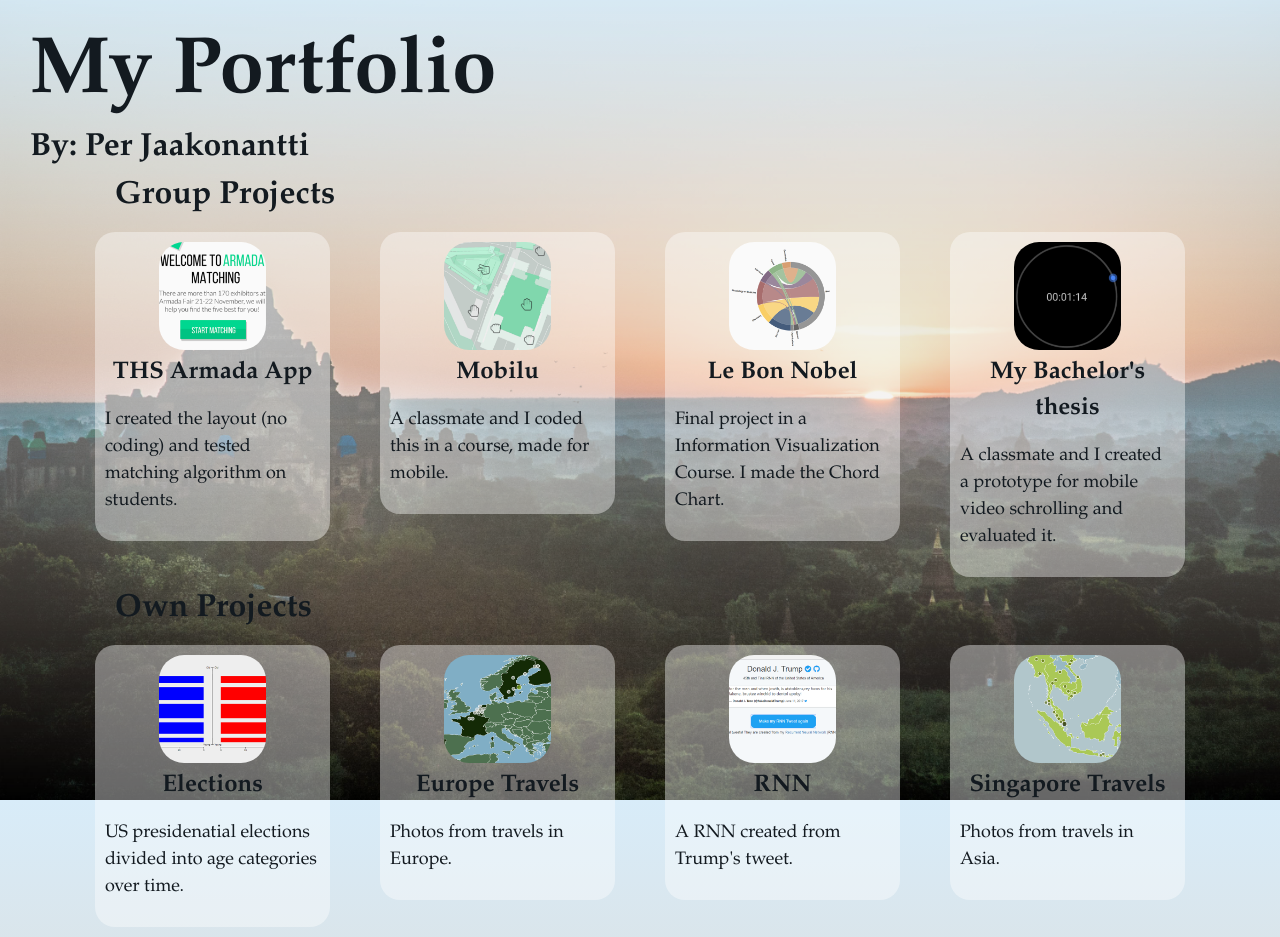
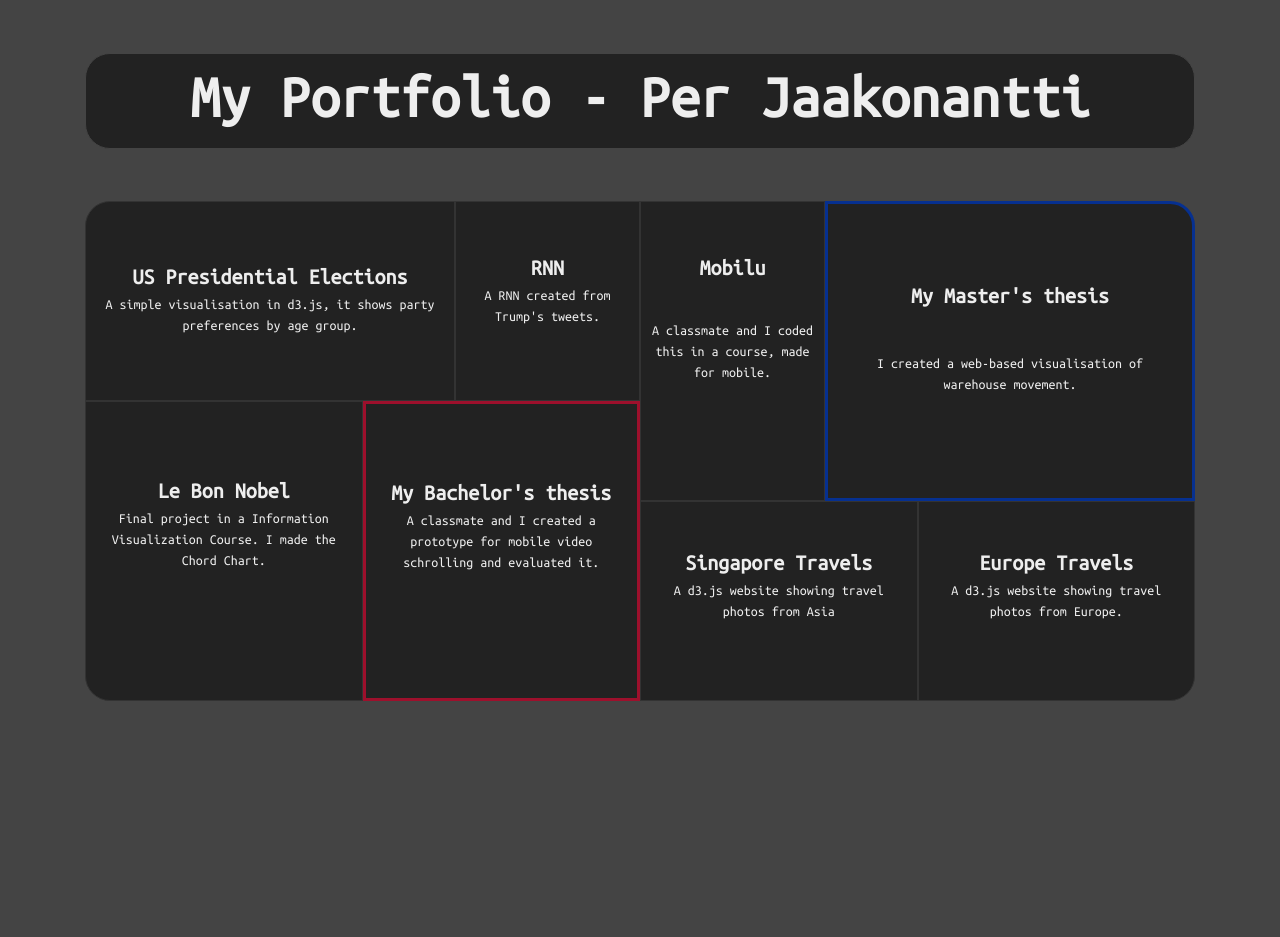
Before and after one commit to Paeron/portfolio, a plain HTML site: page index.html in a window 1280 px wide. After the commit the page ends 800 px from the top, so only its background shows below. Drawn offline with nearby package versions, Linux system fonts and the light colour scheme.

Commit message:
New Design
November 2018

```diff
--- a/index.html
+++ b/index.html
@@ -10,61 +10,102 @@
 
   <link rel="stylesheet" href="https://maxcdn.bootstrapcdn.com/bootstrap/4.0.0-beta.3/css/bootstrap.min.css" integrity="sha384-Zug+QiDoJOrZ5t4lssLdxGhVrurbmBWopoEl+M6BdEfwnCJZtKxi1KgxUyJq13dy" crossorigin="anonymous">
 
+  <link href="https://fonts.googleapis.com/css?family=Open+Sans&amp;subset=latin-ext" rel="stylesheet">
+
+  <link href="https://fonts.googleapis.com/css?family=Ubuntu+Mono&amp;subset=latin-ext" rel="stylesheet">
+
   <link rel="stylesheet" href="styles.css">
 </head>
 
 <body>
-	<h1>My Portfolio</h1>
-	<h2>By: Per Jaakonantti</h2>
+
 	<div class="container">
-		<h2>Group Projects</h2>
-		<div class="row">
-			<div class="col-lg-3 col-md-3 col-sm-6">
-				<div class="item" onclick="linkOpener('https://play.google.com/store/apps/details?id=se.ths.kth.Aramda&hl=sv')">
-					<img src="armada.png" class="imgProject"></img><p class="title">THS Armada App</p><p>I created the layout (no coding) and tested matching algorithm on students.</p>
+		<br>
+		<div class="header">
+			<h1>My Portfolio - Per Jaakonantti</h1>
+		</div>
+		<br>
+	</div>
+
+
+	<div class="container">
+		<div class="row no-gutters">
+			<div class="col-xl-6">
+				<div class="row height2 no-gutters">
+					<div class="col-xl-8">
+						<div class="item parent topleft noimage" onclick="linkOpener('https://paeron.github.io/elections/')">
+
+							<!--
+							<img src="elections.png" class="imgProject" id="elections">
+							-->
+
+							<p class="title">US Presidential Elections</p>
+							<p>A simple visualisation in d3.js, it shows party preferences by age group.</p>
+						</div>
+					</div>
+					<div class="col-xl-4">
+						<div class="item parent noimage extra" onclick="linkOpener('https://paeron.github.io/RNN/')">
+							<!--
+							<img src="rnn.png" class="imgProject">
+							-->
+						<p class="title">RNN</p><p>A RNN created from Trump's tweets. </p>
+						</div>
+					</div>
+				</div>
+				<div class="row height3 no-gutters">
+					<div class="col-xl-6">
+						<div class="item parent bottomleft noimage extra" onclick="linkOpener('https://lebonnobel.github.io/nobel/')">
+							<!--
+							<img src="lebonnobel.png" class="imgProject">
+							-->
+							<p class="title">Le Bon Nobel</p><br><p>Final project in a Information Visualization Course. I made the Chord Chart.</p>
+						</div>
+					</div>
+					<div class="col-xl-6">
+						<div class="item parent noimage extra" id="bachelors" onclick="linkOpener('http://kth.diva-portal.org/smash/record.jsf?pid=diva2%3A939515&dswid=393')">
+							<!--
+								<img src="bachelors.png" class="imgProject">
+							-->
+							<p class="title">My Bachelor's thesis</p><br><p>A classmate and I created a prototype for mobile video schrolling and evaluated it.</p>
+						</div>
+					</div>
 				</div>
 			</div>
-			<div class="col-lg-3 col-md-3 col-sm-6">
-				<div class="item" onclick="linkOpener('https://mobilu.github.io/Project/')">
-					<img src="mobilu.png" class="imgProject"></img><p class="title">Mobilu</p><p>A classmate and I coded this in a course, made for mobile.</p>
+			<div class="col-xl-6">
+				<div class="row height3 no-gutters">
+					<div class="col-xl-4">
+						<div class="item parent noimage extra" onclick="linkOpener('https://mobilu.github.io/Project/')">
+							<!--
+							<img src="mobilu.png" class="imgProject">
+							-->
+							<p class="title">Mobilu</p><br><br><p>A classmate and I coded this in a course, made for mobile.</p>
+						</div>
+					</div>
+					<div class="col-xl-8">
+						<div class="item parent topright noimage" id="master" onclick="linkOpener('http://urn.kb.se/resolve?urn=urn:nbn:se:kth:diva-233626')">
+							<!--<img src="exjobb.png" class="imgProject">-->
+							<p class="title">My Master's thesis</p><br><p>I created a web-based visualisation of warehouse movement.</p>
+						</div>
+					</div>
 				</div>
-			</div>
-			<div class="col-lg-3 col-md-3 col-sm-6">
-				<div class="item" onclick="linkOpener('https://lebonnobel.github.io/nobel/')">
-					<img src="lebonnobel.png" class="imgProject"></img><p class="title">Le Bon Nobel</p><p>Final project in a Information Visualization Course. I made the Chord Chart.</p>
-				</div>
-			</div>
-			<div class="col-lg-3 col-md-3 col-sm-6">
-				<div class="item" onclick="linkOpener('http://kth.diva-portal.org/smash/record.jsf?pid=diva2%3A939515&dswid=393')">
-					<img src="bachelors.png" class="imgProject"></img><p class="title">My Bachelor's thesis</p><p>A classmate and I created a prototype for mobile video schrolling and evaluated it.</p>
-				</div>
-			</div>
-		</div>
-		<h2>Own Projects</h2>
-		<div class="row">
-			<div class="col-lg-3 col-md-3 col-sm-6">
-				<div class="item" onclick="linkOpener('https://paeron.github.io/elections/')">
-					<img src="elections.png" class="imgProject"></img><p class="title">Elections</p><p>US presidenatial elections divided into age categories over time.</p>
-				</div>
-			</div>
-			<div class="col-lg-3 col-md-3 col-sm-6">
-				<div class="item" onclick="linkOpener('https://paeron.github.io/EuropeTravels/')">
-					<img src="europe.png" class="imgProject"></img><p class="title">Europe Travels</p><p>Photos from travels in Europe.</p>
-				</div>
-			</div>
-			<div class="col-lg-3 col-md-3 col-sm-6">
-				<div class="item" onclick="linkOpener('https://paeron.github.io/RNN/')">
-					<img src="rnn.png" class="imgProject"></img><p class="title">RNN</p><p>A RNN created from Trump's tweet. </p>
-				</div>
-			</div>
-			<div class="col-lg-3 col-md-3 col-sm-6">
-				<div class="item" onclick="linkOpener('https://paeron.github.io/SingaporeTravels/')">
-					<img src="singapore.png" class="imgProject"></img><p class="title">Singapore Travels</p><p>Photos from travels in Asia.</p>
+				<div class="row height2 no-gutters">
+					<div class="col-xl-6">
+						<div class="item parent noimage" onclick="linkOpener('https://paeron.github.io/SingaporeTravels/')">
+							<!--
+							<img src="singapore.png" class="imgProject">
+							--><p class="title">Singapore Travels</p><p>A d3.js website showing travel photos from Asia</p>
+						</div>
+					</div>
+					<div class="col-xl-6">
+						<div class="item parent bottomright noimage" onclick="linkOpener('https://paeron.github.io/EuropeTravels/')">
+							<!--<img src="europe.png" class="imgProject">-->
+							<p class="title">Europe Travels</p><p>A d3.js website showing travel photos from Europe.</p>
+						</div>
+					</div>
 				</div>
 			</div>
 		</div>
 	</div>
-	<img src="myanmar.jpg" class="imgGradient"></img>
 	<script>
 
 	function linkOpener(url) {
--- a/styles.css
+++ b/styles.css
@@ -1,50 +1,71 @@
 html {
     height: 100%;
+    padding: 0px;
 }
 
 body {
-	font-family: Garamond;
+	font-family: 'Ubuntu Mono', monospace;
 	font-size: 35px;
 	height: 100%;
 	width: 100%;
     background-repeat: no-repeat;
-    background: -webkit-gradient(linear, left top, left bottom, from(#D8ECF9), to(#e2c4aa)) fixed;
-    background-attachment: fixed;
+    background: #444
 }
 
 h1 {
-	padding-top: 30px;
-	padding-left: 30px;
-	color: #131a20;
-	font-size: 80px;
+	padding-top: 0px;
+	padding-left: 0px;
+	color: #eee;
+	font-size: 60px;
 	font-weight: bold;
-}
-
-h2 {
-	padding-top: 5px;
-	padding-left: 30px;
-	font-weight: bold;
-	color: #131a20;
+	text-align: center;
 }
 
 p {
 	padding: 0px;
-	color: #131a20;
-	font-size: 18px;
+	padding-left: 10px;
+	padding-right: 10px;
+	margin-bottom: 0px;
+	color: #eee;
+	font-size: 14px;
 }
 
 p.title {
 	font-weight: bold;
-	font-size: 24px;
+	font-size: 22px;
 	text-align: center;
 }
 
+.header {
+	background-color: #222;
+	border-style: solid;
+	border-width: 1px;
+	border-color: #444;
+	padding: 10px;
+	height: 100%;
+	border-radius: 25px;
+}
+
+.parent {
+	line-height: 100%;
+	height: 100%;
+    text-align: center;
+}
+
+.parent p{
+	line-height: 1.5;
+    display: inline-block;
+    vertical-align: middle;
+}
+
 .item {
-	background-color: rgba(255, 255, 255, 0.4);
-	border-radius: 20px;
-	padding: 10px;
-	margin: 10px;
+	background-color: #222;
+	height: 100%;
+	width: 100%;
 	cursor: pointer;
+	border-style: solid;
+	border-width: 1px;
+	border-color: #333;
 }
 
 .item:hover {
@@ -66,15 +87,77 @@ p.title {
 }
 
 .imgProject {
-	max-width: 150px;
-	width: 50%;
+	margin-top: 10%;
+	max-width: 25%;
+	max-height: 25%;
 	display: block;
     margin-left: auto;
     margin-right: auto;
-    border-radius: 25px;
     opacity: 1;
+    border-radius: 100%;
 }
 
-.item img {
-	margin-bottom: 5px;
+#elections{
+	margin-top: 5%;
 }
+
+.height2 {
+	min-height: 200px;
+}
+
+.height3 {
+	min-height: 300px;
+}
+
+.height3 div div img {
+	margin-top: 20%;
+}
+
+.no-gutters {
+  margin-right: 0;
+  margin-left: 0;
+
+  > .col,
+  > [class*="col-"] {
+    padding-right: 0;
+    padding-left: 0;
+  }
+}
+
+.topright {
+	border-radius: 0 25px 0 0;
+}
+
+.topleft {
+	border-radius: 25px 0 0 0;
+}
+
+.bottomright {
+	border-radius: 0 0 25px 0;
+}
+
+.bottomleft {
+	border-radius: 0 0 0 25px;
+}
+
+.noimage {
+	padding-top: 15%;
+}
+
+.extra {
+	padding-top: 25%
+}
+
+#master {
+	border-color: #063090;
+	border-width: 3px;
+}
+
+#master p{
+	padding: 20px;
+}
+
+#bachelors {
+	border-color: #9d102c;
+	border-width: 3px;
+}
```
